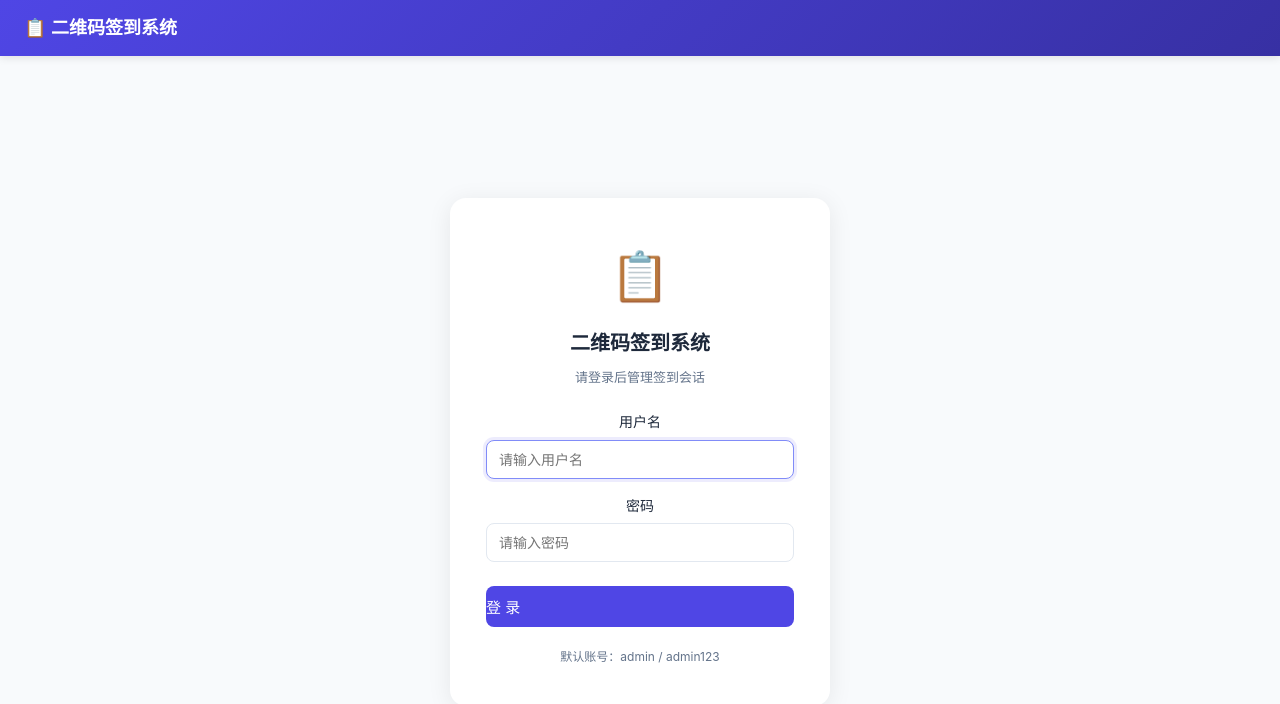
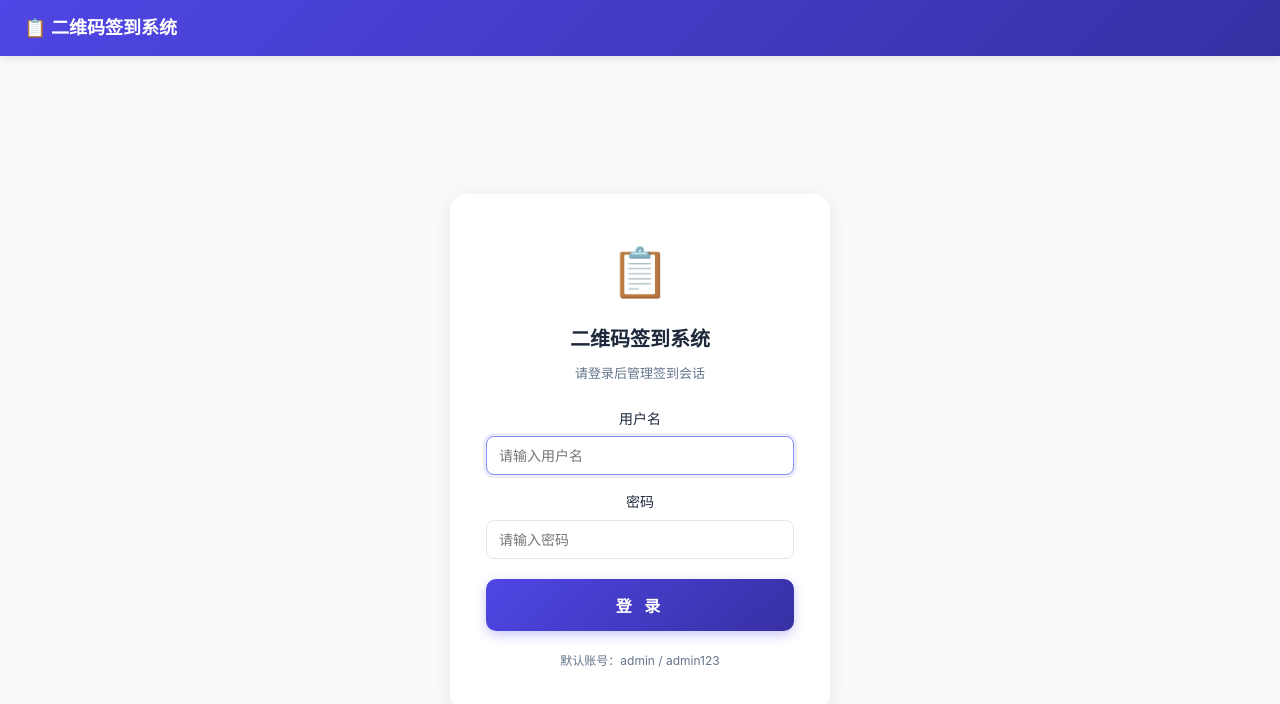
Before and after one commit to wzraxzy1/qr-signin, a React (Vite) app in the folder frontend/: page /#/login in a window 1280 px wide. Shown: the top 704 px of the page. Built offline with nearby package versions, Linux system fonts and the light colour scheme.

Commit message:
style: redesign login button with gradient, larger, consistent with theme

```diff
--- a/frontend/src/components/Login.jsx
+++ b/frontend/src/components/Login.jsx
@@ -68,10 +68,9 @@ export default function Login() {
             />
           </div>
           <button
-            className="btn btn-primary"
+            className="btn-login"
             type="submit"
             disabled={submitting}
-            style={{ width: '100%', marginTop: 8, padding: '10px 0', fontSize: 15 }}
           >
             {submitting ? '登录中...' : '登 录'}
           </button>
--- a/frontend/src/styles.css
+++ b/frontend/src/styles.css
@@ -150,6 +150,41 @@ body {
   margin-top: 20px;
   font-size: 12px;
   color: var(--text-light);
+}
+
+/* ===== Login Button ===== */
+.btn-login {
+  display: flex;
+  align-items: center;
+  justify-content: center;
+  width: 100%;
+  margin-top: 20px;
+  padding: 14px 0;
+  border: none;
+  border-radius: 10px;
+  background: linear-gradient(135deg, var(--primary) 0%, var(--primary-dark) 100%);
+  color: white;
+  font-size: 16px;
+  font-weight: 600;
+  letter-spacing: 4px;
+  cursor: pointer;
+  transition: all 0.2s;
+  box-shadow: 0 4px 12px rgba(79, 70, 229, 0.3);
+}
+
+.btn-login:hover:not(:disabled) {
+  transform: translateY(-1px);
+  box-shadow: 0 6px 16px rgba(79, 70, 229, 0.4);
+}
+
+.btn-login:active:not(:disabled) {
+  transform: translateY(0);
+  box-shadow: 0 2px 8px rgba(79, 70, 229, 0.3);
+}
+
+.btn-login:disabled {
+  opacity: 0.6;
+  cursor: not-allowed;
 }
 
 .app-content {
```
